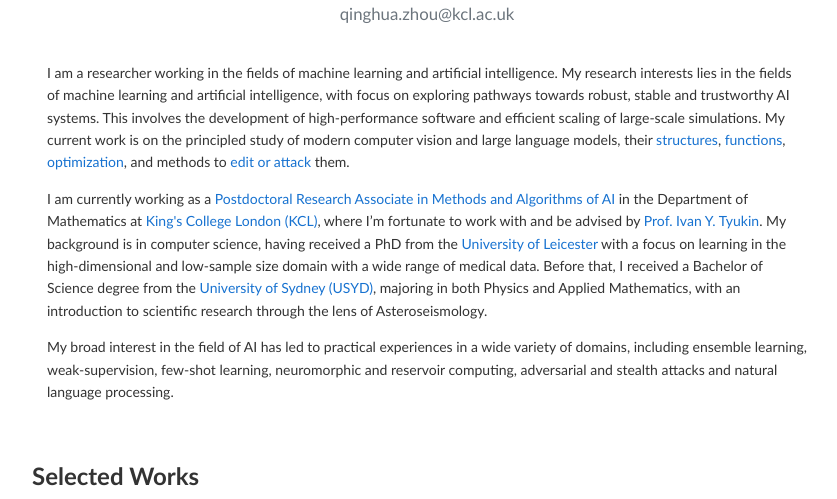
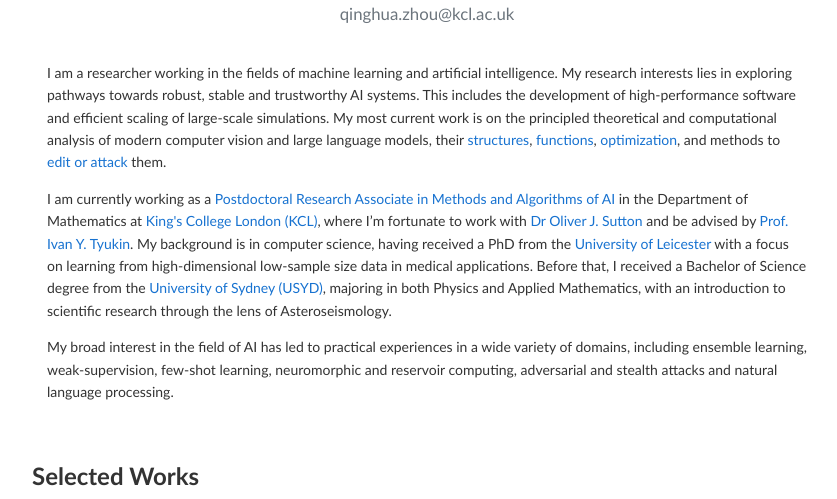
Before and after one commit to qinghua-zhou/qinghua-zhou.github.io, a plain HTML site: page index.html in a window 1280 px wide. Shown: the part 301-800 px from the top of the page, without its empty margins (213-1050 px from the left). Drawn offline with Linux system fonts and the light colour scheme; some icons are missing.

Commit message:
text update

```diff
--- a/index.html
+++ b/index.html
@@ -40,9 +40,9 @@
         <table style="width:100%;border:0px;border-spacing:0px;border-collapse:separate;margin-right:auto;margin-left:auto;"><tbody>
         <tr style="padding:0px">
             <td style="padding:2.5%;width:63%;vertical-align:middle">
-                <p>I am  a researcher working in the fields of machine learning and artificial intelligence. My research interests lies in the fields of machine learning and artificial intelligence, with focus on exploring pathways towards robust, stable and trustworthy AI systems. This involves the development of high-performance software and efficient scaling of large-scale simulations. My current work is on the principled study of modern computer vision and large language models, their <a href="https://ieeexplore.ieee.org/abstract/document/9892337">structures</a>, <a href="https://www.sciencedirect.com/science/article/pii/S089360802400635X">functions</a>, <a href="https://ieeexplore.ieee.org/document/10191304">optimization</a>, and methods to <a href="https://huggingface.co/spaces/qinghua-zhou/stealth-edits">edit or attack</a> them.</p>
+                <p>I am  a researcher working in the fields of machine learning and artificial intelligence. My research interests lies in exploring pathways towards robust, stable and trustworthy AI systems. This includes the development of high-performance software and efficient scaling of large-scale simulations. My most current work is on the principled theoretical and computational analysis of modern computer vision and large language models, their <a href="https://ieeexplore.ieee.org/abstract/document/9892337">structures</a>, <a href="https://www.sciencedirect.com/science/article/pii/S089360802400635X">functions</a>, <a href="https://ieeexplore.ieee.org/document/10191304">optimization</a>, and methods to <a href="https://huggingface.co/spaces/qinghua-zhou/stealth-edits">edit or attack</a> them.</p>
 
-                <p>I am currently working as a <a href="https://kclpure.kcl.ac.uk/portal/en/persons/qinghua.zhou">Postdoctoral Research Associate in Methods and Algorithms of AI</a> in the Department of Mathematics at <a href="https://www.kcl.ac.uk/">King's College London (KCL)</a>, where I’m fortunate to work with and be advised by <a href="https://www.kcl.ac.uk/people/ivan-tyukin-1">Prof. Ivan Y. Tyukin</a>. My background is in computer science, having received a PhD from the <a href="https://le.ac.uk/">University of Leicester</a> with a focus on learning in the high-dimensional and low-sample size domain with a wide range of medical data. Before that, I received a Bachelor of Science degree from the <a href="https://www.sydney.edu.au/">University of Sydney (USYD)</a>, majoring in both Physics and Applied Mathematics, with an introduction to scientific research through the lens of Asteroseismology.</p>
+                <p>I am currently working as a <a href="https://kclpure.kcl.ac.uk/portal/en/persons/qinghua.zhou">Postdoctoral Research Associate in Methods and Algorithms of AI</a> in the Department of Mathematics at <a href="https://www.kcl.ac.uk/">King's College London (KCL)</a>, where I’m fortunate to work with <a href="https://oliversutton.info/">Dr Oliver J. Sutton</a> and be advised by <a href="https://www.kcl.ac.uk/people/ivan-tyukin-1">Prof. Ivan Y. Tyukin</a>. My background is in computer science, having received a PhD from the <a href="https://le.ac.uk/">University of Leicester</a> with a focus on learning from high-dimensional low-sample size data in medical applications. Before that, I received a Bachelor of Science degree from the <a href="https://www.sydney.edu.au/">University of Sydney (USYD)</a>, majoring in both Physics and Applied Mathematics, with an introduction to scientific research through the lens of Asteroseismology.</p>
 
                 <p>My broad interest in the field of AI has led to practical experiences in a wide variety of domains, including ensemble learning, weak-supervision, few-shot learning, neuromorphic and reservoir computing, adversarial and stealth attacks and natural language processing. </p>
         </tr>
@@ -105,7 +105,40 @@
     </table>
 
 
+<!--
+    <table style="width:100%;max-width:800px;border:0px;border-spacing:0px;border-collapse:separate;margin-right:auto;margin-left:auto;">
+        <tbody>
+            <tr>
+                <td style="padding:10px;width:31%;vertical-align:top;">
+                    <div style="display:table;height:100%;width:100%;">
+                        <div style="display:table-cell;vertical-align:top;">
+                            <img src='images/adversarial.png' style="max-width: 100%; height: auto; display: block;">
+                        </div>
+                    </div>
+                </td>
 
+                <td style="padding:10px;width:70%;vertical-align:top;">
+                    <div style="display:table;height:100%;">
+                        <div style="display:table-cell;vertical-align:top;">
+                            <strong>How adversarial attacks can disrupt seemingly stable accurate classifiers</strong>
+                            <br>
+                            <a href="https://oliversutton.info/">Oliver J. Sutton</a>,
+                            <strong>Qinghua Zhou</strong>,
+                            <a href="https://www.kcl.ac.uk/people/ivan-tyukin-1">Ivan Y Tyukin</a>
+                            <a href="https://scholar.google.co.uk/citations?user=D8XkcCIAAAAJ&hl=en">Alexander N. Gorban</a>,
+                            <a href="https://abastounis.com/">Alexander Bastounis</a>,
+                            <a href="https://www.maths.ed.ac.uk/~dhigham/">Desmond J. Higham</a>
+                            <br>
+                            <em>Neural Networks</em>, 2024
+                            <br>
+                            <a class="main_color underline" href="https://arxiv.org/abs/2406.12670v1">Paper</a>
+                            <p>We demonstrate a fundamental feature of classifiers working with high dimensional input data: simultaneous susceptibility of the model to adversarial attacks, and robustness to random perturbations of the input data. Even small margins can hide adversarial susceptibility! We provide theoretical framework and extensive empirical vertification that using additive noise during training or testing is inefficient for eradicating or detecting adversarial examples. </p>
+                        </div>
+                    </div>
+                </td>
+            </tr>
+        </tbody>
+    </table> -->
 
     <footer>
         <p>© 2024 Qinghua Zhou. All Rights Reserved.</p>
```
